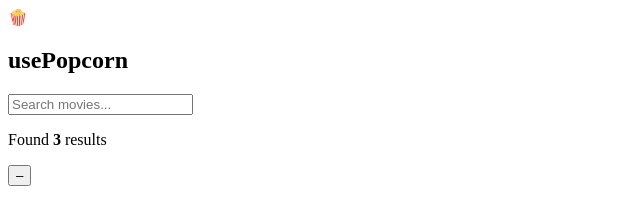
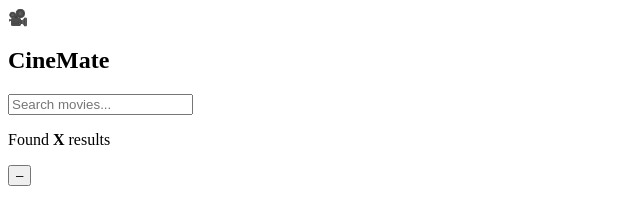
Before and after one commit to P666R/CineMate-React, a React (Create React App) app: page / in a window 1280 px wide. Shown: the top 199 px of the page, without its empty margins (0-640 px from the left). Built offline with nearby package versions, Linux system fonts and the light colour scheme; the HTML template or start-up script is replaced by a standard one.

Commit message:
feat-main: seperation of components

```diff
--- a/public/index.html
+++ b/public/index.html
@@ -24,7 +24,7 @@
       work correctly both with client-side routing and a non-root public URL.
       Learn how to configure a non-root public URL by running `npm run build`.
     -->
-    <title>React App</title>
+    <title>CineMate</title>
   </head>
   <body>
     <noscript>You need to enable JavaScript to run this app.</noscript>
--- a/src/App.tsx
+++ b/src/App.tsx
@@ -65,25 +65,45 @@ const average = (arr: number[]): number =>
   arr.reduce((acc, cur, i, arr) => acc + cur / arr.length, 0);
 
 function App(): React.JSX.Element {
+  return (
+    <>
+      <NavBar />
+      <Main />
+    </>
+  );
+}
+
+function NavBar(): React.JSX.Element {
+  return (
+    <nav className="nav-bar">
+      <Logo />
+      <Search />
+      <Numresults />
+    </nav>
+  );
+}
+
+function Numresults(): React.JSX.Element {
+  return (
+    <p className="num-results">
+      Found <strong>X</strong> results
+    </p>
+  );
+}
+
+function Logo(): React.JSX.Element {
+  return (
+    <div className="logo">
+      <span role="img">🎥</span>
+      <h1>CineMate</h1>
+    </div>
+  );
+}
+
+function Search(): React.JSX.Element {
   const [query, setQuery] = useState<string>('');
-  const [movies, setMovies] = useState<Movie[]>(tempMovieData);
-  const [watched, setWatched] = useState<WatchedMovie[]>(tempWatchedData);
-  const [isOpen1, setIsOpen1] = useState<boolean>(true);
-  const [isOpen2, setIsOpen2] = useState<boolean>(true);
-
-  //! derived state values
-  const avgImdbRating = average(watched.map((movie) => movie.imdbRating));
-  const avgUserRating = average(watched.map((movie) => movie.userRating));
-  const avgRuntime = average(watched.map((movie) => movie.runtime));
 
   return (
-    <>
-      <nav className="nav-bar">
-        <div className="logo">
-          <span role="img">🍿</span>
-          <h1>usePopcorn</h1>
-        </div>
-
     <input
       className="search"
       type="text"
@@ -91,13 +111,22 @@ function App(): React.JSX.Element {
       value={query}
       onChange={(e) => setQuery(e.target.value)}
     />
+  );
+}
 
-        <p className="num-results">
-          Found <strong>{movies.length}</strong> results
-        </p>
-      </nav>
+function Main(): React.JSX.Element {
+  return (
+    <main className="main">
+      <ListBox />
+      <WatchedBox />
+    </main>
+  );
+}
 
-      <main className="main">
+function ListBox(): React.JSX.Element {
+  const [isOpen1, setIsOpen1] = useState<boolean>(true);
+
+  return (
     <div className="box">
       <button
         className="btn-toggle"
@@ -106,10 +135,30 @@ function App(): React.JSX.Element {
         {isOpen1 ? '–' : '+'}
       </button>
 
-          {isOpen1 && (
+      {isOpen1 && <MovieList />}
+    </div>
+  );
+}
+
+function MovieList(): React.JSX.Element {
+  const [movies, setMovies] = useState<Movie[]>(tempMovieData);
+
+  return (
     <ul className="list">
       {movies?.map((movie) => (
-                <li key={movie.imdbID}>
+        <MovieItem key={movie.imdbID} movie={movie} />
+      ))}
+    </ul>
+  );
+}
+
+type MovieItemProps = {
+  movie: Movie;
+};
+
+function MovieItem({ movie }: MovieItemProps): React.JSX.Element {
+  return (
+    <li>
       <img src={movie.Poster} alt={`${movie.Title} poster`} />
       <h3>{movie.Title}</h3>
       <div>
@@ -119,11 +168,14 @@ function App(): React.JSX.Element {
         </p>
       </div>
     </li>
-              ))}
-            </ul>
-          )}
-        </div>
+  );
+}
 
+function WatchedBox(): React.JSX.Element {
+  const [watched, setWatched] = useState<WatchedMovie[]>(tempWatchedData);
+  const [isOpen2, setIsOpen2] = useState<boolean>(true);
+
+  return (
     <div className="box">
       <button
         className="btn-toggle"
@@ -134,6 +186,25 @@ function App(): React.JSX.Element {
 
       {isOpen2 && (
         <>
+          <WatchedSummary watched={watched} />
+          <WatchedMoviesList watched={watched} />
+        </>
+      )}
+    </div>
+  );
+}
+
+type WatchedSummaryProps = {
+  watched: WatchedMovie[];
+};
+
+function WatchedSummary({ watched }: WatchedSummaryProps): React.JSX.Element {
+  //! derived states
+  const avgImdbRating = average(watched.map((movie) => movie.imdbRating));
+  const avgUserRating = average(watched.map((movie) => movie.userRating));
+  const avgRuntime = average(watched.map((movie) => movie.runtime));
+
+  return (
     <div className="summary">
       <h2>Movies you watched</h2>
       <div>
@@ -155,10 +226,32 @@ function App(): React.JSX.Element {
         </p>
       </div>
     </div>
+  );
+}
 
+type WatchedMoviesListProps = {
+  watched: WatchedMovie[];
+};
+
+function WatchedMoviesList({
+  watched,
+}: WatchedMoviesListProps): React.JSX.Element {
+  return (
     <ul className="list">
       {watched.map((movie) => (
-                  <li key={movie.imdbID}>
+        <WatchedMovieItem key={movie.imdbID} movie={movie} />
+      ))}
+    </ul>
+  );
+}
+
+type WatchedMovieItemProps = {
+  movie: WatchedMovie;
+};
+
+function WatchedMovieItem({ movie }: WatchedMovieItemProps): React.JSX.Element {
+  return (
+    <li>
       <img src={movie.Poster} alt={`${movie.Title} poster`} />
       <h3>{movie.Title}</h3>
       <div>
@@ -176,13 +269,6 @@ function App(): React.JSX.Element {
         </p>
       </div>
     </li>
-                ))}
-              </ul>
-            </>
-          )}
-        </div>
-      </main>
-    </>
   );
 }
 
```
Lines whose indentation alone changed are shown as unchanged.
